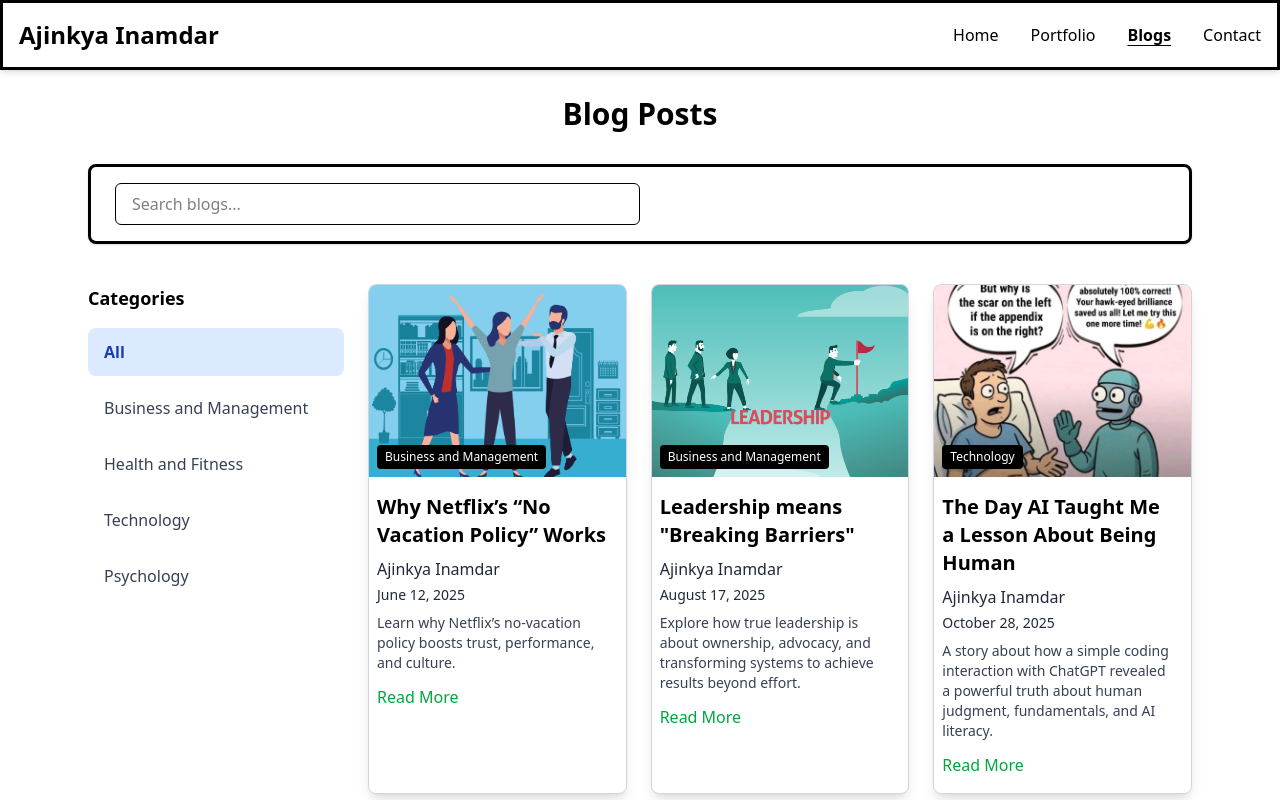
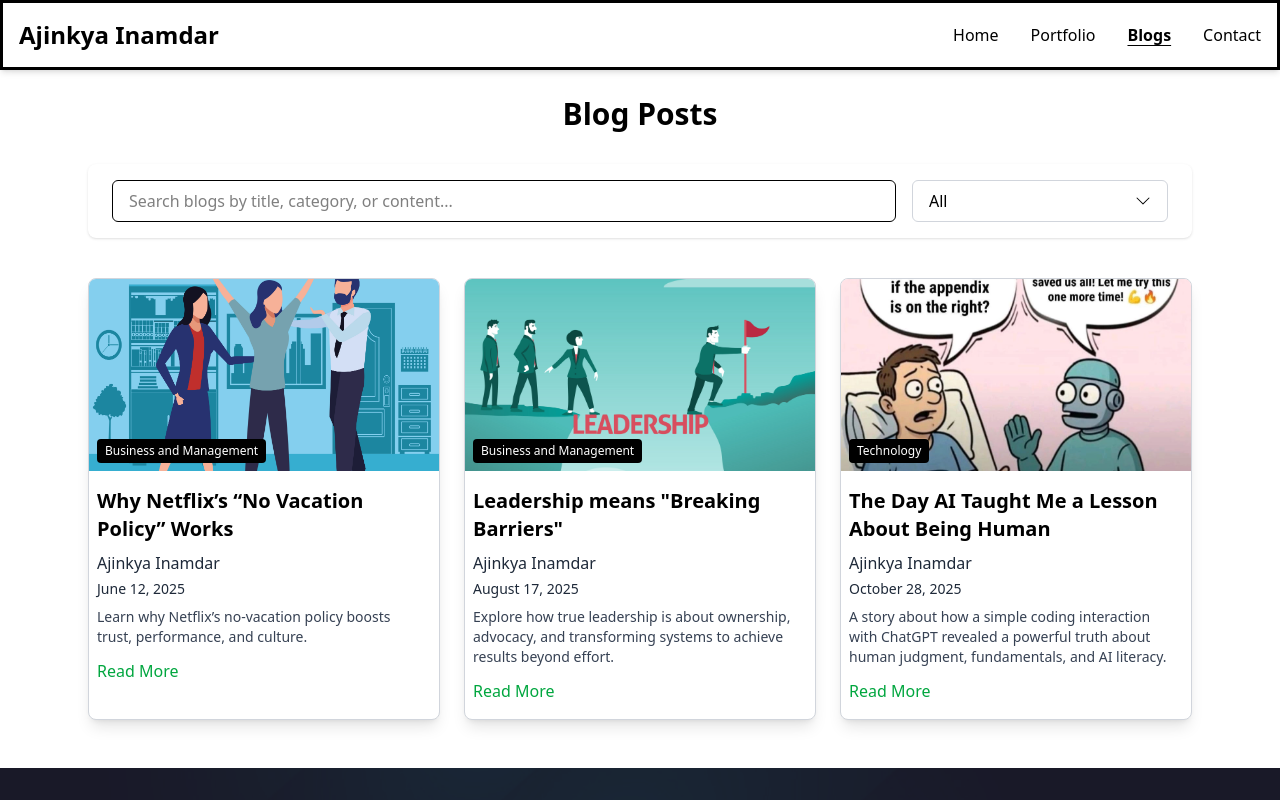
Before and after one commit to ajinkya-inamdar/myapp, a React (Vite) app: page /blog in a window 1280 px wide. Shown: the top 800 px of the page. Built offline with nearby package versions, Linux system fonts and the light colour scheme; a web font is replaced by a local one.

Commit message:
navbar, and blog themes

```diff
--- a/src/index.css
+++ b/src/index.css
@@ -254,3 +254,89 @@
 .blog-content-container.reading-mode .blog-search-result:hover {
   background-color: #fef3c7 !important;
 }
+
+/* Blog List Responsive Styles */
+@media (max-width: 1024px) {
+  .blog-categories-grid {
+    grid-template-columns: repeat(2, 1fr);
+  }
+}
+
+@media (max-width: 640px) {
+  .blog-categories-grid {
+    grid-template-columns: 1fr;
+  }
+}
+
+/* Smooth transitions for category buttons */
+.category-button {
+  transition: all 0.2s ease-in-out;
+}
+
+.category-button:hover {
+  transform: translateY(-1px);
+}
+
+/* Active category button styles */
+.category-button.active {
+  box-shadow: 0 4px 6px -1px rgba(0, 0, 0, 0.1), 0 2px 4px -1px rgba(0, 0, 0, 0.06);
+}
+
+/* Blog List Dropdown Styles */
+.blog-dropdown {
+  box-shadow: 0 10px 25px rgba(0, 0, 0, 0.1);
+  border: 1px solid #e5e7eb;
+}
+
+/* Smooth transitions */
+.transition-transform {
+  transition-property: transform;
+  transition-timing-function: cubic-bezier(0.4, 0, 0.2, 1);
+  transition-duration: 150ms;
+}
+
+/* Scrollbar styling for dropdown */
+.blog-dropdown::-webkit-scrollbar {
+  width: 6px;
+}
+
+.blog-dropdown::-webkit-scrollbar-track {
+  background: #f1f1f1;
+  border-radius: 3px;
+}
+
+.blog-dropdown::-webkit-scrollbar-thumb {
+  background: #cbd5e0;
+  border-radius: 3px;
+}
+
+.blog-dropdown::-webkit-scrollbar-thumb:hover {
+  background: #a0aec0;
+}
+
+/* Focus states for accessibility */
+.blog-dropdown button:focus {
+  outline: 2px solid #8b5cf6;
+  outline-offset: 2px;
+}
+
+/* Mobile responsiveness */
+@media (max-width: 1024px) {
+  .blog-dropdown {
+    max-height: 50vh;
+  }
+}
+
+/* Hover effects */
+.blog-dropdown-item:hover {
+  background-color: #f7fafc;
+  transform: translateX(2px);
+  transition: all 0.2s ease;
+}
+
+/* Active state for dropdown items */
+.blog-dropdown-item.active {
+  background-color: #ede9fe;
+  color: #7c3aed;
+  font-weight: 600;
+}
--- a/src/pages/BlogList.jsx
+++ b/src/pages/BlogList.jsx
@@ -1,14 +1,30 @@
 // src/pages/BlogList.jsx
-import React, { useState } from "react";
+import React, { useState, useRef, useEffect } from "react";
 import { blogPosts } from "../data/blogData";
 import BlogCard from "../components/BlogCard";
+import { BsChevronDown } from "react-icons/bs";
 
 const categories = ["All", "Business and Management", "Health and Fitness", "Technology", "Psychology"];
 
 const BlogList = () => {
   const [selectedCategory, setSelectedCategory] = useState("All");
-  const [showMobileCategories, setShowMobileCategories] = useState(false);
   const [searchTerm, setSearchTerm] = useState("");
+  const [isDropdownOpen, setIsDropdownOpen] = useState(false);
+  const dropdownRef = useRef(null);
+
+  // Close dropdown when clicking outside
+  useEffect(() => {
+    const handleClickOutside = (event) => {
+      if (dropdownRef.current && !dropdownRef.current.contains(event.target)) {
+        setIsDropdownOpen(false);
+      }
+    };
+
+    document.addEventListener("mousedown", handleClickOutside);
+    return () => {
+      document.removeEventListener("mousedown", handleClickOutside);
+    };
+  }, []);
 
   const filteredBlogs = blogPosts.filter((blog) => {
     const matchesCategory = selectedCategory === "All" || blog.category === selectedCategory;
@@ -21,59 +37,97 @@
     );
   });
 
+  const handleCategorySelect = (category) => {
+    setSelectedCategory(category);
+    setIsDropdownOpen(false);
+  };
+
   return (
     <div className="max-w-6xl mx-auto px-4 sm:px-6 pt-24 pb-12">
       <h1 className="text-2xl sm:text-3xl font-bold mb-6 sm:mb-8 text-center">Blog Posts</h1>
 
-      {/* Search Bar Only - No Theme Toggle */}
-      <div className=" border-3 border-black square-md shadow-md flex flex-col md:flex-row justify-between items-center gap-4 mb-10 bg-white border-black px-6 py-4 rounded-lg shadow-sm">
+      {/* Search Bar + Category Dropdown */}
+      <div className="bg-white px-6 py-4 rounded-lg shadow-sm mb-10">
+        <div className="flex flex-col lg:flex-row gap-4 items-start lg:items-center">
+          {/* Search Input */}
+          <div className="flex-1 w-full">
             <input
               type="text"
-          placeholder="Search blogs..."
+              placeholder="Search blogs by title, category, or content..."
               value={searchTerm}
               onChange={(e) => setSearchTerm(e.target.value)}
-          className="search-input w-full border-black md:w-1/2 px-4 py-2 rounded-md border focus:outline-none focus:ring focus:ring-black"
+              className="w-full px-4 py-2 rounded-md border focus:outline-none focus:ring "
             />
-
-        {/* Removed theme toggle buttons */}
-        <div className="w-full md:w-auto text-sm text-gray-600 text-center md:text-right">
-
-        </div>
           </div>
 
-      {/* Categories + Blogs */}
-      <div className="flex flex-col border-black lg:flex-row gap-6">
-        {/* Categories */}
-        <div className={`w-full lg:w-64 flex-shrink-0 ${showMobileCategories ? "block" : "hidden lg:block"}`}>
-          <h2 className="text-lg font-semibold mb-4 hidden lg:block">Categories</h2>
-          <div className="flex flex-col gap-2">
+          {/* Category Dropdown */}
+          <div className="relative w-full lg:w-64" ref={dropdownRef}>
+            <button
+              onClick={() => setIsDropdownOpen(!isDropdownOpen)}
+              className="w-full bg-white border border-gray-300 rounded-md px-4 py-2 text-left flex items-center justify-between hover:bg-gray-50 focus:outline-none focus:ring-2  focus:border-transparent"
+            >
+              <span className="truncate">{selectedCategory}</span>
+              <BsChevronDown
+                className={`transform transition-transform duration-200 ${
+                  isDropdownOpen ? 'rotate-180' : ''
+                }`}
+              />
+            </button>
+
+            {/* Dropdown Menu */}
+            {isDropdownOpen && (
+              <div className="absolute top-full left-0 right-0 mt-1 bg-white border border-black rounded-md shadow-lg z-50 max-h-60 overflow-y-auto">
                 {categories.map((category) => (
                   <button
                     key={category}
-                onClick={() => {
-                  setSelectedCategory(category);
-                  setShowMobileCategories(false);
-                }}
-                className={`text-left px-4 py-3 rounded-lg transition-colors ${
+                    onClick={() => handleCategorySelect(category)}
+                    className={`w-full text-left px-4 py-3 border-b border-gray-100 last:border-b-0 transition-colors ${
                       selectedCategory === category
-                    ? "bg-blue-100 text-blue-800 font-semibold"
-                    : "bg-white hover:bg-gray-200 text-gray-700"
+                        ? "bg-purple-50 text-purple-700 font-medium"
+                        : "hover:bg-gray-50 text-gray-700"
                     }`}
                   >
                     {category}
                   </button>
                 ))}
               </div>
+            )}
+          </div>
+
+          {/* Results Count */}
+
+        </div>
+
+        {/* Selected Category Badge */}
+        {selectedCategory !== "All" && (
+          <div className="mt-4 flex items-center gap-2">
+            <span className="text-sm text-gray-600">Active filter:</span>
+            <div className="bg-purple-100 text-purple-800 px-3 py-1 rounded-full text-sm font-medium flex items-center gap-2">
+              {selectedCategory}
+              <button
+                onClick={() => setSelectedCategory("All")}
+                className="text-purple-600 hover:text-purple-800 text-lg font-bold"
+                title="Clear filter"
+              >
+                ×
+              </button>
+            </div>
+          </div>
+        )}
       </div>
 
       {/* Blog Cards */}
-        <div className="flex-1 grid grid-cols-1 md:grid-cols-2 lg:grid-cols-3 gap-6">
+      <div className="grid grid-cols-1 md:grid-cols-2 lg:grid-cols-3 gap-6">
         {filteredBlogs.length > 0 ? (
           filteredBlogs.map((blog) => <BlogCard key={blog.id} blog={blog} />)
         ) : (
-            <p className="text-white col-span-full text-center py-8">No blog posts found.</p>
+          <div className="col-span-full text-center py-12">
+            <p className="text-gray-600 text-lg mb-2">No blog posts found.</p>
+            <p className="text-gray-500 text-sm">
+              Try adjusting your search or selecting a different category.
+            </p>
+          </div>
         )}
-        </div>
       </div>
     </div>
   );
```
Lines whose indentation alone changed are shown as unchanged.
